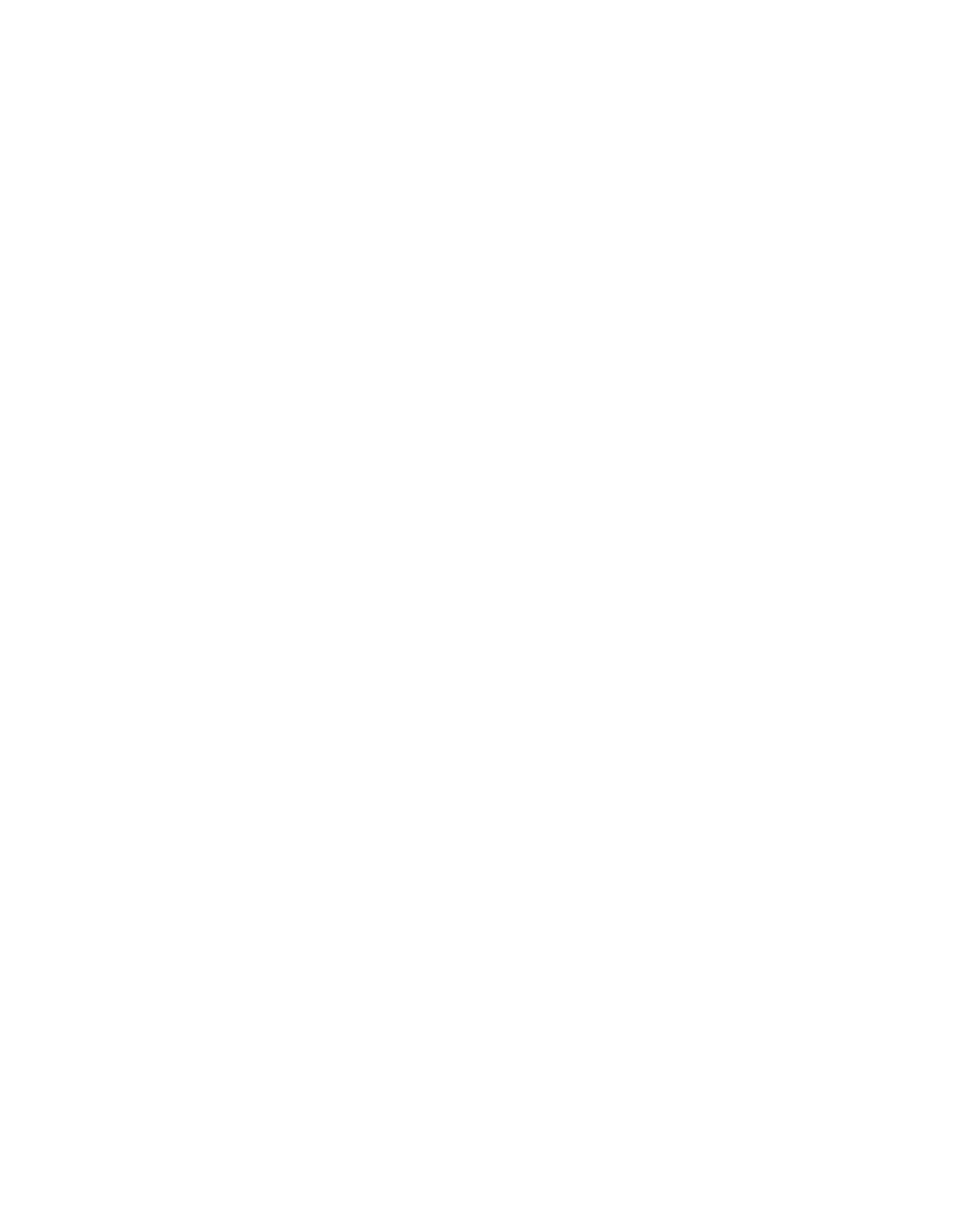
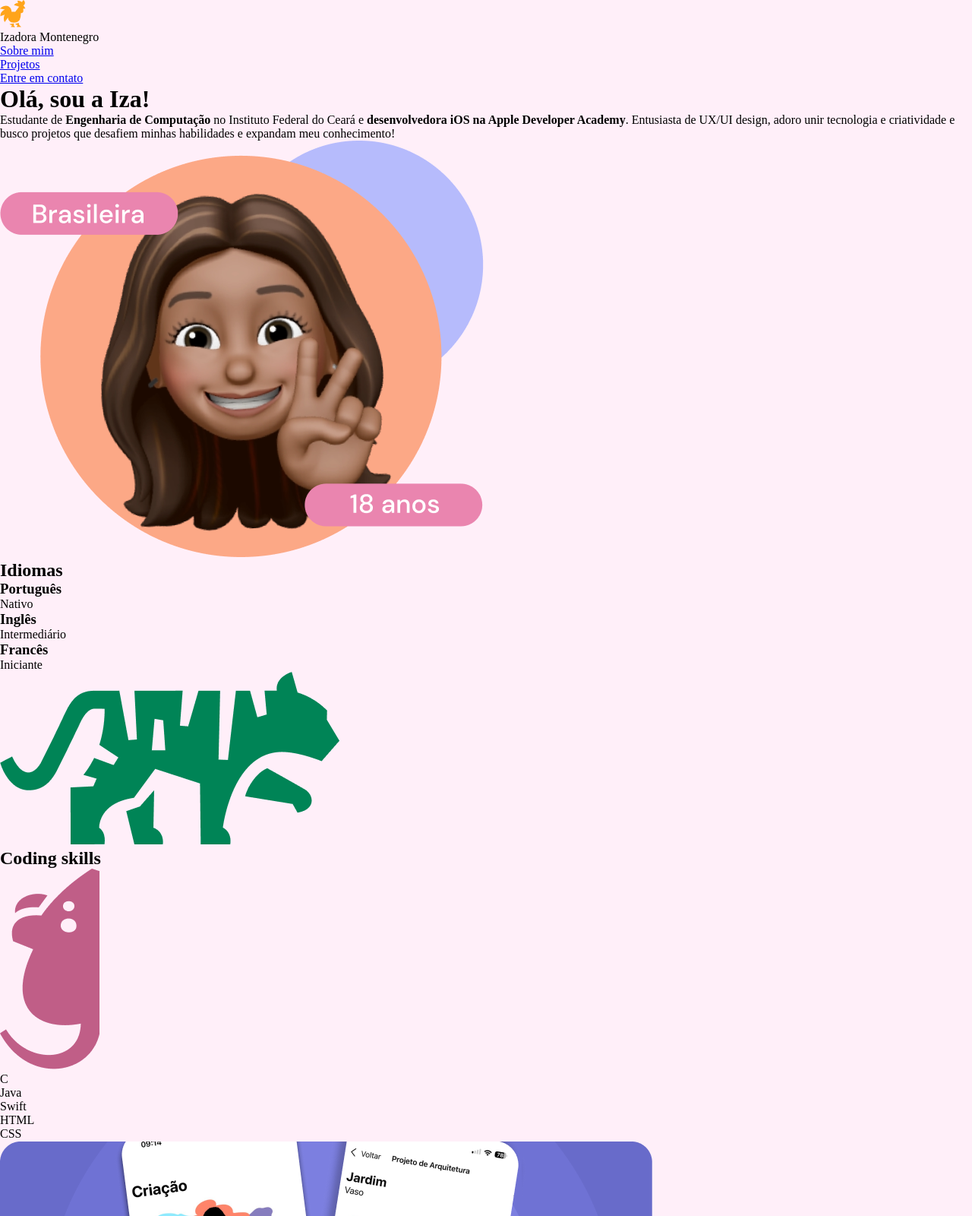
Before and after one commit to izamontenegro/MeuPortifolio, a plain HTML site: page index.html in a window 1280 px wide. Shown: the top 1600 px of the page at 76% size. Before the commit the page ends 800 px from the top, so only its background shows below. Drawn offline with Linux system fonts and the light colour scheme.

Commit message:
Html e inicio do css

```diff
--- a/index.html
+++ b/index.html
@@ -1,11 +1,74 @@
 <!DOCTYPE html>
-<html lang="en">
+<html lang="pt-br">
+
 <head>
     <meta charset="UTF-8">
     <meta name="viewport" content="width=device-width, initial-scale=1.0">
-    <title>Document</title>
+
+    <link rel="stylesheet" href="style.css">
+    <title>Portifoliofoda</title>
 </head>
+
 <body>
+    <header>
+        <div class="interface">
+            <img src="./assets/frango.png" alt="">
+            <p>Izadora Montenegro</p>
+        </div>
+        <nav class="menu">
+            <ul>
+                <li><a href="#sobreMim">Sobre mim</a></li>
+                <li> <a href="#projetos">Projetos</a></li>
+                <li> <a href="#Contato" class="contato">Entre em contato</a></li>
+            </ul>
+        </nav>
+    </header>
+
+    <h1>Olá, sou a Iza!</h1>
+    <p>Estudante de <b>Engenharia de Computação</b> no Instituto Federal do Ceará e <b>desenvolvedora iOS na Apple
+            Developer Academy</b>. Entusiasta de UX/UI design, adoro unir tecnologia e criatividade e busco projetos que
+        desafiem minhas habilidades e expandam meu conhecimento!</p>
+    <img src="./assets/Eu.png" alt="Memoji de uma garota fazendo o numero dois com a mão.">
+    <h2>Idiomas</h2>
+    <h3>Português</h3>
+    <p>Nativo</p>
+    <h3>Inglês</h3>
+    <p>Intermediário</p>
+    <h3>Francês</h3>
+    <p>Iniciante</p>
+    <img src="./assets/TIGRE.png" alt="trige">
+    <h2>Coding skills</h2>
+    <img src="./assets/RATO.png" alt="rato">
+    <p>C</p>
+    <p>Java</p>
+    <p>Swift</p>
+    <p>HTML</p>
+    <p>CSS</p>
+
+    <img src="./assets/cloudinho.png" alt="">
+    <p class="tag">SwiftUI</p>
+    <p class="tag">UI/UX Design</p>
+    <p>Cloudies é um aplicativo que utiliza IA generativa para auxiliar o desenvolvimento de ideias</p>
+    <img src="./assets/phavin.png" alt="trige">
+    <p class="tag">SwiftUI</p>
+    <p class="tag">UI/UX Design</p>
+    <p>Com o objetivo de facilitar o gerenciamento corporativo, Phavo foi desenvolvido com foco em aprender UX,
+        processos ágeis e Lean por meio de um experimento MVP.</p>
+    <img src="./assets/jogin.png" alt="trige">
+    <p class="tag">Java</p>
+    <p class="tag">Game design</p>
+    <p>Projeto final do curso de POO em Java. SpaceCowboy é um jogo de nave 2D onde os jogadores controlam uma nave
+        espacial, enfrentam inimigos e obstáculos, e avançam por níveis de dificuldade crescente.</p>
+
+    <h2>Contato</h2>
+    <a href=""><img src="./assets/in.png" alt=""></a>
+    <a href=""><img src="./assets/mail.png" alt=""></a>
+    <a href=""> <img src="./assets/git.png" alt=""></a>
+    <a href=""><img src="./assets/phone.png" alt=""> </a>
+    <a href="">
+        <p>(91) 991385318</p>
+    </a>
 
 </body>
+
 </html>
--- /dev/null
+++ b/style.css
@@ -0,0 +1,10 @@
+*{
+    margin: 0;
+    padding: 0;
+    box-sizing: border-box;
+}
+
+body {
+    background-color: #FFEFF9;
+    height: 100vh;
+}
```
Also changed, not shown: assets/Cat.png (added), assets/Eu.png (added), assets/RATO.png (added), assets/TIGRE.png (added), assets/cloudinho.png (added), assets/frango.png (added), assets/git.png (added), assets/in.png (added), assets/jogin.png (added), assets/mail.png (added), assets/phavin.png (added), assets/phone.png (added).
